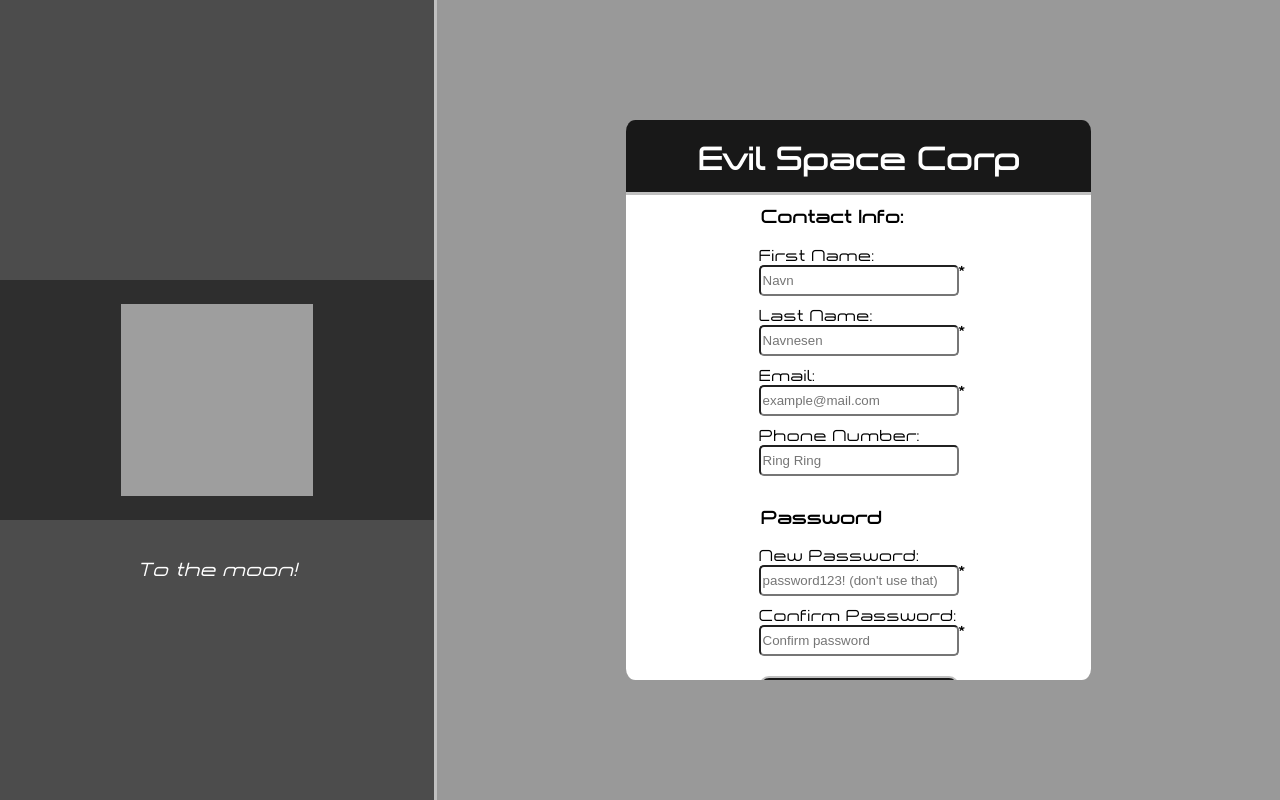
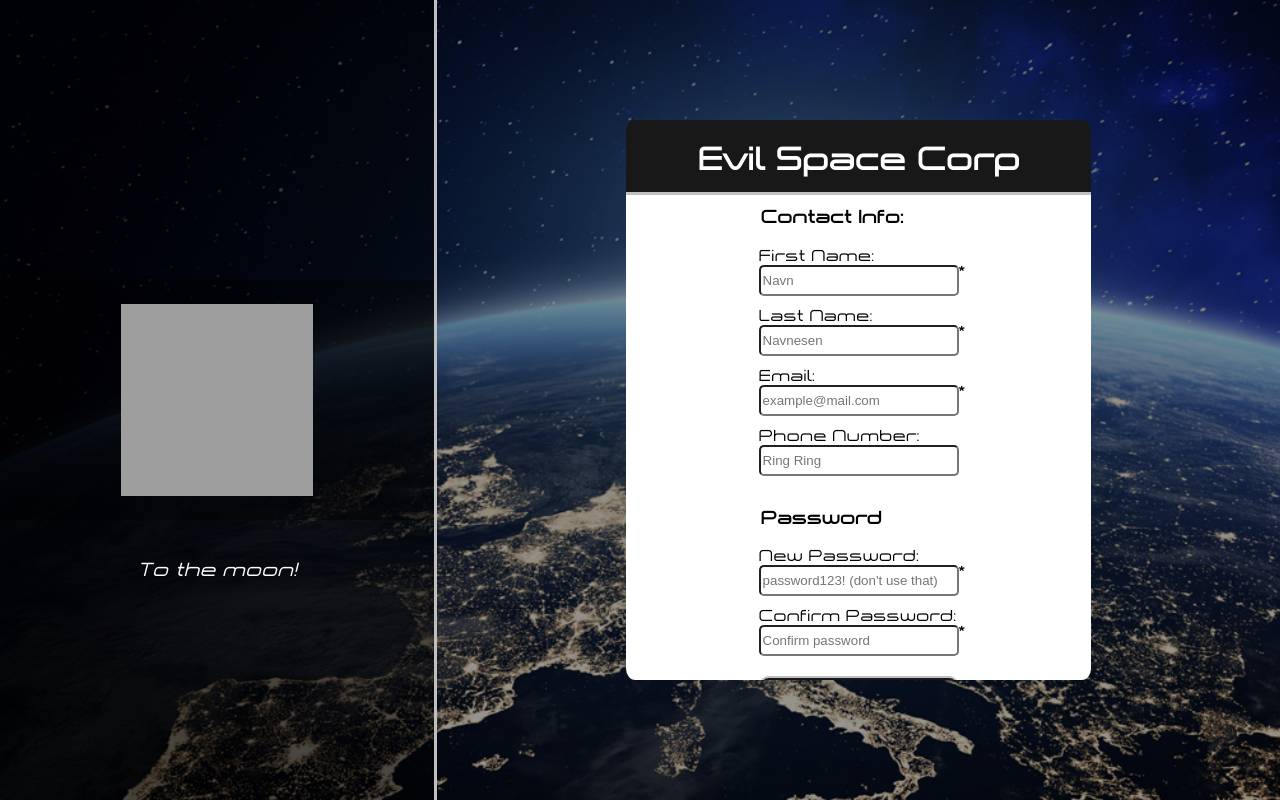
Before and after one commit to ATlexEide/sign-up-form, a plain HTML site: page index.html in a window 1280 px wide. Drawn offline with Linux system fonts and the light colour scheme; grey boxes are pictures that could not be loaded.

Commit message:
Fix broken img link

```diff
--- a/css/style.css
+++ b/css/style.css
@@ -12,7 +12,7 @@ body {
     margin: 0;
     padding: 0;
     display: flex;
-    background-image: url(./img/background.jpeg);
+    background-image: url(/img/background.jpeg);
     background-size: cover;
 }
 
```
